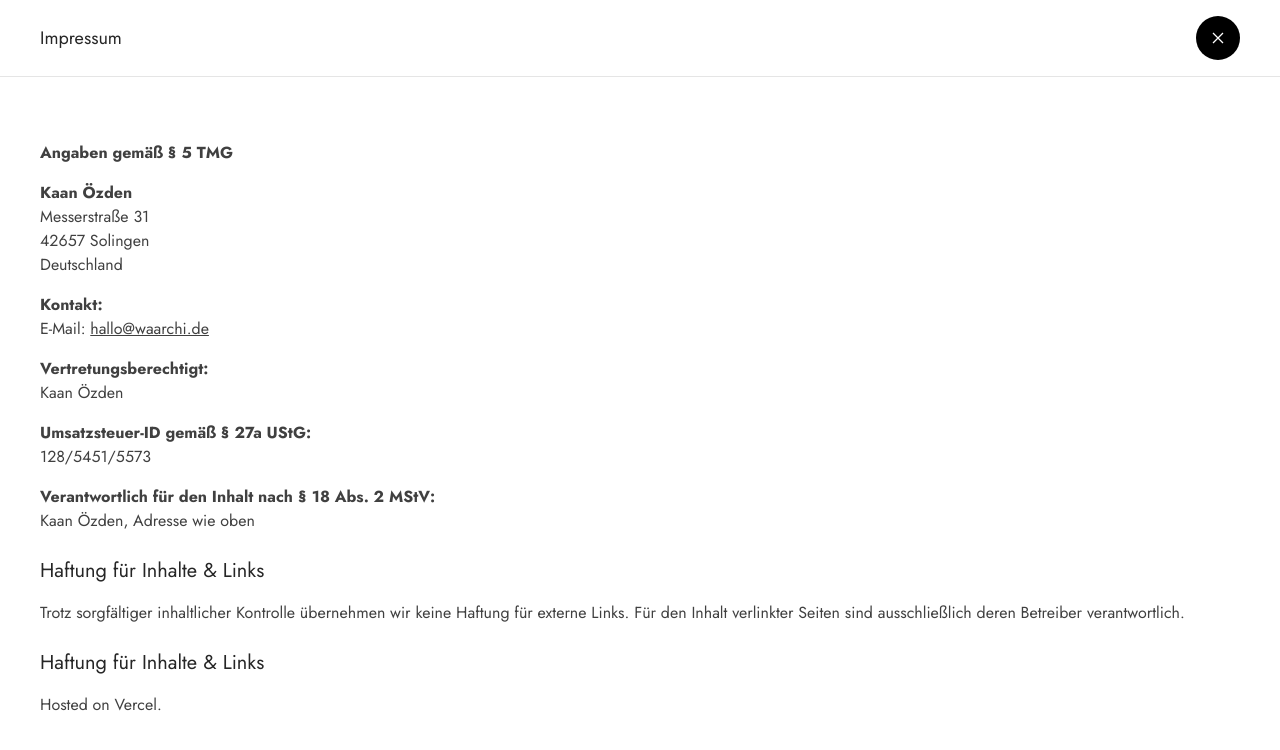
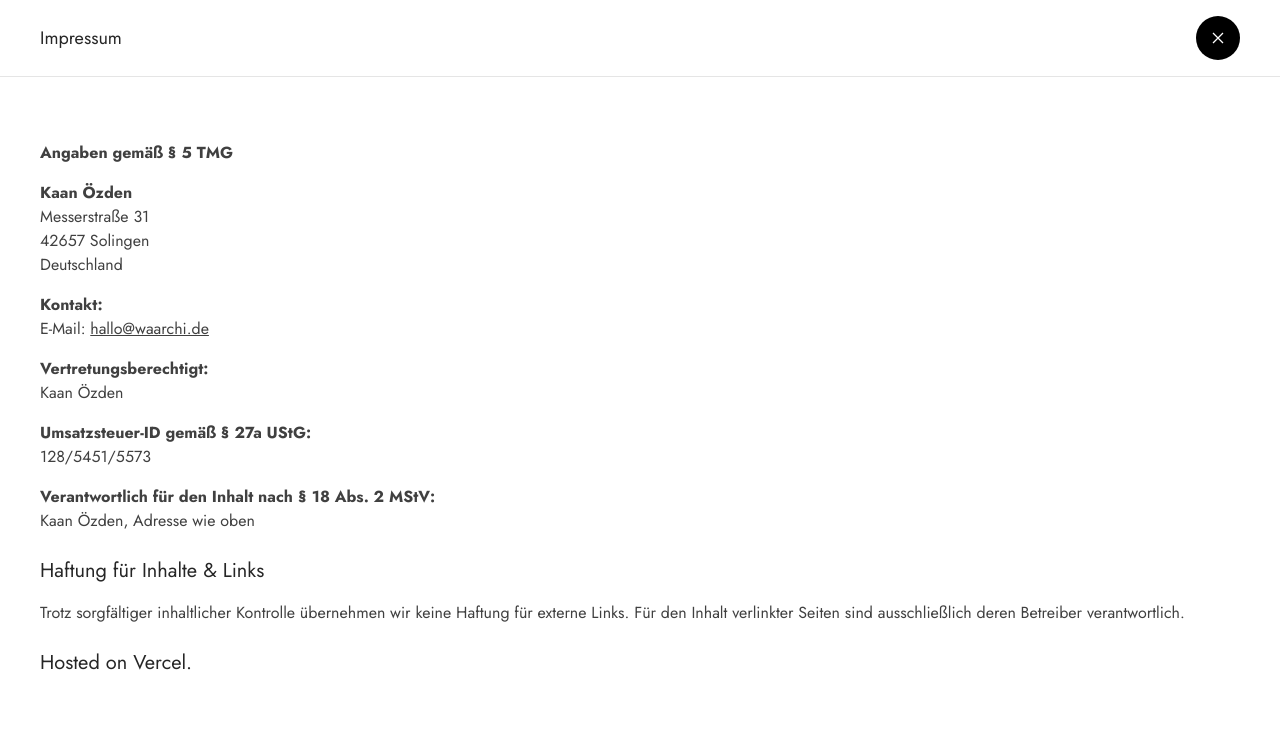
Before and after one commit to bobohatt/archviz-portfolio, a Next.js app: page /impressum in a window 1280 px wide. Shown: the top 750 px of the page. Built offline with nearby package versions, Linux system fonts and the light colour scheme.

Commit message:
Update page.tsx

```diff
--- a/app/impressum/page.tsx
+++ b/app/impressum/page.tsx
@@ -104,10 +104,7 @@ export default function ImpressumPage() {
           </section>
 
           <section className="space-y-4">
-            <h2 className="font-jost text-xl text-neutral-800">Haftung für Inhalte &amp; Links</h2>
-            <p>
-              Hosted on Vercel.
-            </p>
+            <h2 className="font-jost text-xl text-neutral-800">Hosted on Vercel.</h2>
           </section>
         </div>
       </div>
```
